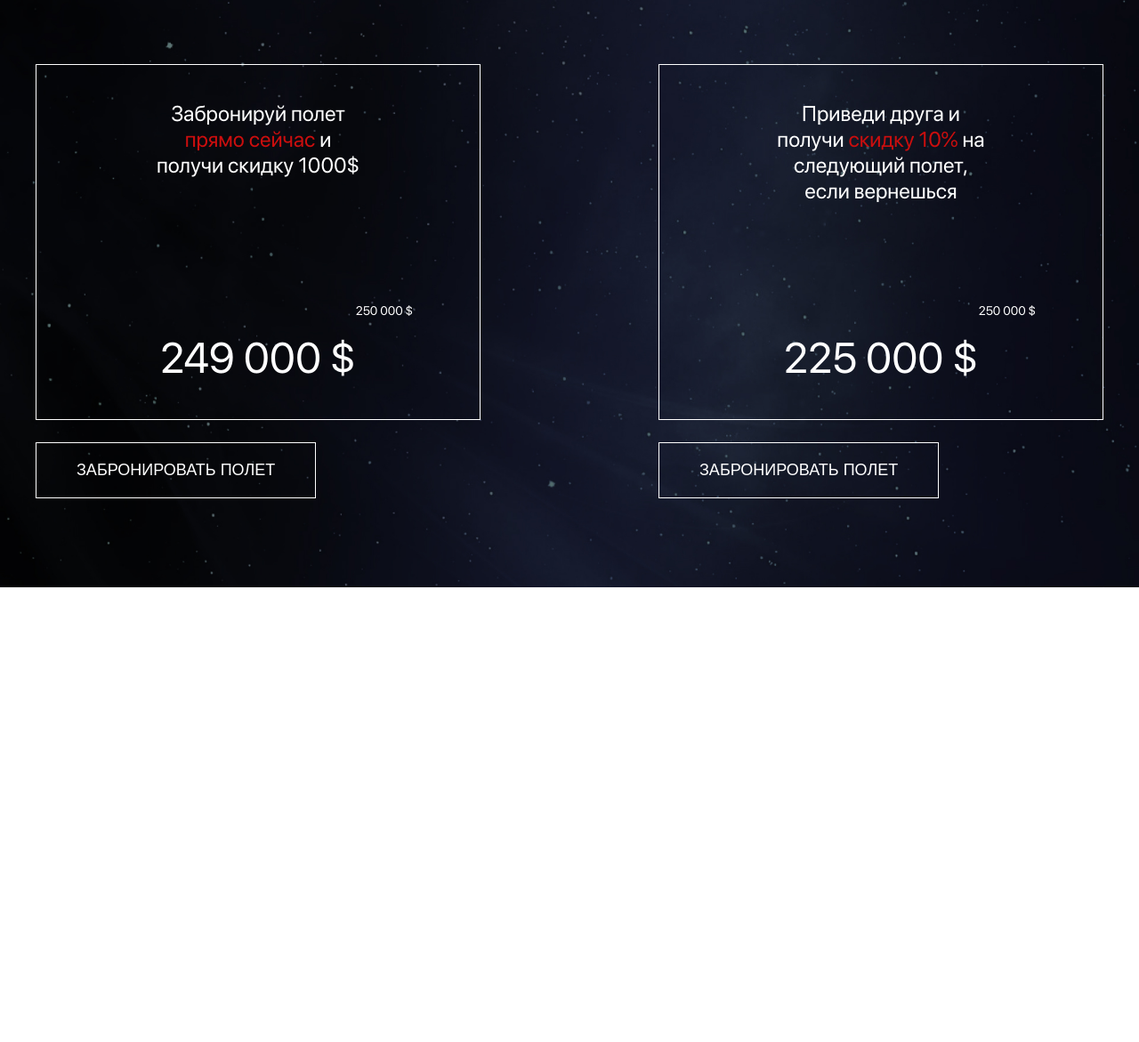
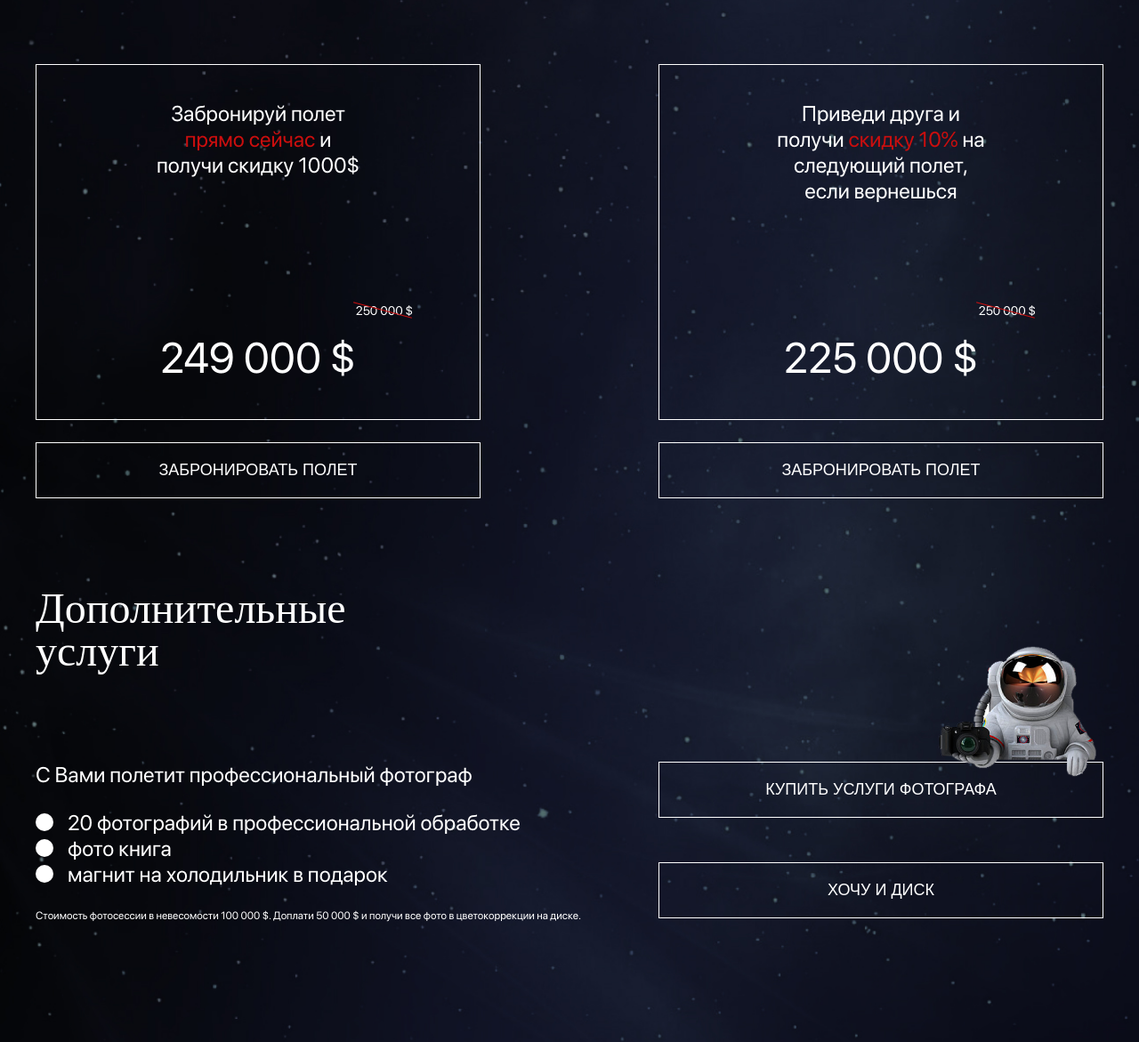
Before and after one commit to AnastasiyaOlegovnaH/Space, a plain HTML site: page index.html in a window 1280 px wide. Shown: the part 5385-6556 px from the top of the page at 89% size. Before the commit the page ends 6045 px from the top, so only its background shows below. Drawn offline with nearby package versions, Linux system fonts and the light colour scheme; files whose address does not match are found by name.

Commit message:
changes 05.08.2022

```diff
--- a/css/style.css
+++ b/css/style.css
@@ -1,6 +1,6 @@
 *,
 *::before,
-*::after{
+*::after {
   box-sizing: border-box;
 }
 
@@ -30,11 +30,11 @@
 }
 
 
-a{
+a {
   color: inherit;
   text-decoration: none;
 }
-button{
+button {
   border: none;
   background-color: transparent;
   cursor: pointer;
@@ -118,10 +118,10 @@ body{
   font-weight: 400;
   margin-bottom: 20px;
  }
- .header__title span{
+ .header__title span {
   font-size: 110px;
  }
- .header__text{
+ .header__text {
   font-size: 24px;
   line-height: 29px;
   display: flex;
@@ -129,7 +129,7 @@ body{
   flex-wrap: wrap;
   margin-bottom: 50px;
  }
- .header__btn{
+ .header__btn {
   font-size: 24px;
   line-height: 29px;
   text-transform: uppercase;
@@ -149,37 +149,37 @@ body{
   font-size: 14px;
   line-height: 17px;
 }
-.header__description-text + .header__description-text{
+.header__description-text + .header__description-text {
   margin-left: 52px;
 }
-.about{
+.about {
   background-image: url(../images/about-bg.jpg);
   background-size: cover;
   background-position: center;
   background-repeat: no-repeat;
 }
-.about__item{
+.about__item {
   display: flex;
   justify-content: space-between;
   flex-wrap: wrap;
   padding-bottom: 150px;
 }
-.about__item:nth-child(odd){
+.about__item:nth-child(odd) {
   flex-direction: row-reverse;
 }
-.about__img{
+.about__img {
   max-width: 100%;
 }
-.about__content{
+.about__content {
   width: 600px;
 }
-.about__content-title{
+.about__content-title {
   font-size: 30px;
   line-height: 36px;
   font-weight: 700;
   margin-bottom: 5px;
 }
-.about__content-subtitle{
+.about__content-subtitle {
   font-size: 12px;
   line-height: 14px;
   font-weight: 400;
@@ -187,18 +187,18 @@ body{
   margin-bottom: 30px;
   text-transform: uppercase;
 }
-.about__content-text{
+.about__content-text {
   display: flex;
   justify-content: space-between;
   margin-bottom: 50px;
 }
-.about__content-text p{
+.about__content-text p {
   width: 165px;
 }
 .about__table {
   margin-bottom: 50px;
 }
-.about__table-caption{
+.about__table-caption {
   caption-side: bottom;
   text-align: left;
   margin-top: 20px;
@@ -210,7 +210,7 @@ body{
   border-left: none;
   border-right: none;
 }
-.about__table-tr + .about__table-tr{
+.about__table-tr + .about__table-tr {
   font-size: 36px;
   line-height: 43px;
   font-weight: bold;
@@ -219,56 +219,55 @@ body{
 .about__table-td {
   padding: 10px 30px 10px 0;
 }
-.about__table-td span{
+.about__table-td span {
   font-size: 14px;
   line-height: 17px;
   display: block;
 }
-.how-to{
+.how-to {
   background-image: url(../images/howto-bg.jpg);
   background-size: cover;
   background-position: top center;
   background-repeat: no-repeat;
   padding-bottom: 100px;
 }
-.how-to__box{
+.how-to__box {
   text-align: center;
-
 }
 .how-to__box circle,
 .how-to__box text,
-foreignObject{
+foreignObject {
   transition: all .5s;
   cursor: pointer;
   font-size: 18px;
 }
-.how-to__box g:hover circle{
+.how-to__box g:hover circle {
   r: 20px;
   fill: #036CCA;
 }
-.how-to__box g:hover text{
+.how-to__box g:hover text {
   fill: #036CCA;
   font-size: 36px;
 }
-.how-to__box g:hover foreignObject{
+.how-to__box g:hover foreignObject {
   color: #036CCA;
   font-size: 22px;
 }
-foreignObject{
+foreignObject {
   text-align: left;
 }
-.to-book{
+.to-book {
   background-image: url(../images/tobook-bg.jpg);
   background-size: cover;
   background-position: top center;
   background-repeat: no-repeat;
   min-height: 100vh;
 }
-.to-book__inner{
+.to-book__inner {
   display: flex;
   justify-content: space-between;
 }
-.to-book__text{
+.to-book__text {
   width: 165px;
   font-size: 14px;
   line-height: 17px;
@@ -276,25 +275,25 @@ foreignObject{
   margin-left: auto;
   margin-right: 52px;
 }
-.to-book__text+ .to-book__text{
+.to-book__text+ .to-book__text {
   margin-right: 0;
   margin-left: 0;
 }
-.info{
+.info {
   background-image: url(../images/info-bg.jpg);
   background-size: cover;
   background-position: top center;
   background-repeat: no-repeat;
   padding-bottom: 100px;
 }
-.special-offer__inner{
+.special-offer__inner {
   display: flex;
   justify-content: space-between;
 }
-.special-offer__item{
+.special-offer__item {
   width: 500px;
 }
-.special-offer__item-box{
+.special-offer__item-box {
   min-height: 400px;
   display: flex;
   flex-direction: column;
@@ -304,22 +303,112 @@ foreignObject{
   padding: 40px 75px;
   text-align: center;
 }
-.special-offer__item-text{
+.special-offer__item-text {
   font-size: 24px;
   line-height: 29px;
   width: 236px;
   margin: 0 auto;
 }
-.special-offer__item-text span{
+.special-offer__item-text span {
   color: #CB0E0E;
 }
-.special-offer__old-price{
+.special-offer__old-price {
   text-align: right;
   font-size: 14px;
   line-height: 17px;
   margin-bottom: 16px;
+  position: relative
 }
-.special-offer__new-price{
+.special-offer__old-price::before {
+  content: '';
+  position: absolute;
+  width: 68px;
+  height: 1px;
+  background-color: #CB0E0E;
+  top: 7px;
+  right: 0;
+  transform: rotate(15deg);
+}
+.special-offer__new-price {
   font-size: 48px;
   line-height: 57px;
 }
+.special-offer__btn{
+  width: 100%;
+}
+.servises {
+  padding-bottom: 200px;
+}
+.servises__inner {
+  display: flex;
+  justify-content: space-between;
+}
+.servises__box-list {
+  width: 620px;
+  margin-right: 80px;
+  font-size: 24px;
+  line-height: 29px;
+}
+.servises__list-title {
+  margin-bottom: 25px;
+}
+.servises__list {
+  list-style: none;
+  margin-bottom: 25px;
+}
+.servises__list-item {
+  padding-left: 36px;
+  position: relative;
+}
+.servises__list-item::before {
+  content:'';
+  position: absolute;
+  width: 20px;
+  height: 20px;
+  background-color: #fff;
+  border-radius: 50%;
+  left: 0;
+  top: 4px;
+}
+.servises__description {
+  font-size: 12px;
+  line-height: 14px;
+}
+.servises__buttons {
+  width: 500px;
+}
+.servises__btn {
+  width: 100%;
+}
+.servises__btn--first{
+  margin-bottom: 50px;
+  position: relative;
+}
+.servises__btn--first::before {
+  content: '';
+  position: absolute;
+  right: 0;
+  bottom: 43px;
+  background-image: url(../images/photo.png);
+  width: 192px;
+  height: 150px;
+}
+.slider {
+  text-align: center;
+}
+.slider__inner {
+  margin-bottom: 50px;
+  border: 1px solid #fff;
+  padding: 100px 0;
+}
+.slider__box {
+}
+.slider__box-item {
+}
+.slider__box-img {
+}
+.slider__description {
+  font-family: 'spaceagecyrillic';
+  font-size: 24px;
+  line-height: 30px;
+}
--- a/index.html
+++ b/index.html
@@ -342,7 +342,7 @@
                   <p class="special-offer__new-price">249 000 $</p>
               </div>
             </div>
-            <button class="button">ЗАБРОНИРОВАТЬ ПОЛЕТ</button>
+            <button class="button special-offer__btn">ЗАБРОНИРОВАТЬ ПОЛЕТ</button>
           </div>
           <div class="special-offer__item">
             <div class="special-offer__item-box">
@@ -354,10 +354,64 @@
                   <p class="special-offer__new-price">225 000 $</p>
                 </div>
               </div>
-            <button class="button">ЗАБРОНИРОВАТЬ ПОЛЕТ</button>
+              <button class="button special-offer__btn">ЗАБРОНИРОВАТЬ ПОЛЕТ</button>
+            </div>
+          </div>
+        </div>
+      </div>
+
+      <div class="servises">
+        <div class="container">
+          <h2 class="title">
+            Дополнительные <br> услуги
+          </h2>
+          <div class="servises__inner">
+            <div class="servises__box-list">
+              <p class="servises__list-title">
+                С Вами полетит профессиональный фотограф
+              </p>
+              <ul class="servises__list">
+                <li class="servises__list-item">
+                  20 фотографий в профессиональной обработке
+                </li>
+                <li class="servises__list-item">
+                  фото книга
+                </li>
+                <li class="servises__list-item">
+                  магнит на холодильник в подарок
+                </li>
+              </ul>
+              <p class="servises__description">
+                Стоимость фотосессии в невесомости 100 000 $.  Доплати 50 000 $ и получи все фото в цветокоррекции на диске.
+              </p>
+            </div>
+            <div class="servises__buttons">
+              <button class="button servises__btn servises__btn--first">КУПИТЬ УСЛУГИ ФОТОГРАФА</button>
+              <button class="button servises__btn">ХОЧУ И ДИСК</button>
+            </div>
+          </div>
+        </div>
+      </div>
+
+      <div class="slider">
+        <div class="container">
+          <div class="slider__inner">
+            <div class="slider__box">
+              <div class="slider__box-item">
+                <img class="slider__box-img" src="images/slider.jpg" alt="">
+              </div>
+              <div class="slider__box-item">
+                <img class="slider__box-img" src="images/slider.jpg" alt="">
+              </div>
+              <div class="slider__box-item">
+                <img class="slider__box-img" src="images/slider.jpg" alt="">
+              </div>
             </div>
 
           </div>
+            <p class="slider__description">
+              Ты знаешь о Космическом законе – представь себе то, что ты хочешь, и оно войдет в твою жизнь.
+            </p>
           </div>
         </div>
 
--- a/js/main.js
+++ b/js/main.js
@@ -1,3 +1,3 @@
 $(function(){
-
+  $('.slider__box').slick();
 });
```
Also changed, not shown: images/Arrow left.svg (added), images/Arrow right.svg (added), images/photo.png (added), images/slider.jpg (added). Lines whose indentation alone changed are shown as unchanged.
